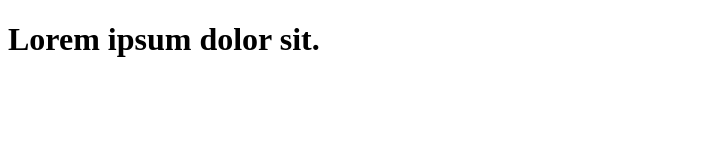
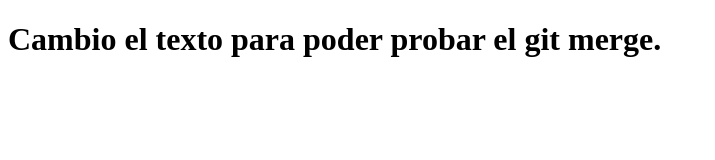
Before and after one commit to quiquerojo/prueba-tiempo, a plain HTML site: page index.html in a window 1280 px wide. Shown: the whole page, without its empty margins (0-715 px from the left). Drawn offline with Linux system fonts and the light colour scheme.

Commit message:
Cambio texto index

```diff
--- a/index.html
+++ b/index.html
@@ -7,6 +7,6 @@
     <title>Index</title>
 </head>
 <body>
-    <h1>Lorem ipsum dolor sit.</h1>
+    <h1>Cambio el texto para poder probar el git merge.</h1>
 </body>
 </html>
```
